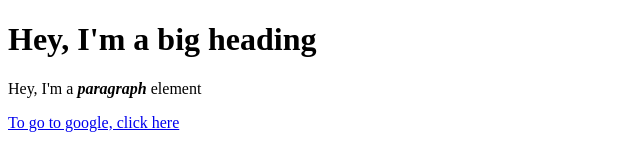
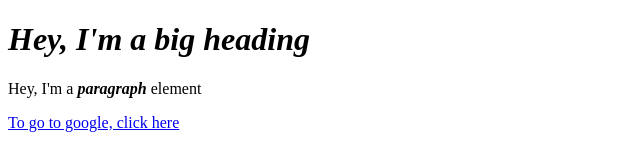
Before and after one commit to robertpastina/HTML-Learn, a plain HTML site: page webpage.html in a window 1280 px wide. Shown: the top 148 px of the page, without its empty margins (0-640 px from the left). Drawn offline with Linux system fonts and the light colour scheme.

Commit message:
Update webpage.html

```diff
--- a/webpage.html
+++ b/webpage.html
@@ -4,7 +4,7 @@
         <title>Home</title>
     </head>
     <body>
-        <h1><b>Hey, I'm a big heading</b></h1>
+        <h1><i><b>Hey, I'm a big heading</b></i></h1>
         <p>Hey, I'm a <i><b>paragraph</b></i> element</p>
         <a href="https://google.com" target="_blank" title="Google it">To go to google, click here</a>
         <p>Look mom,<br>I'm learning</p>
```
